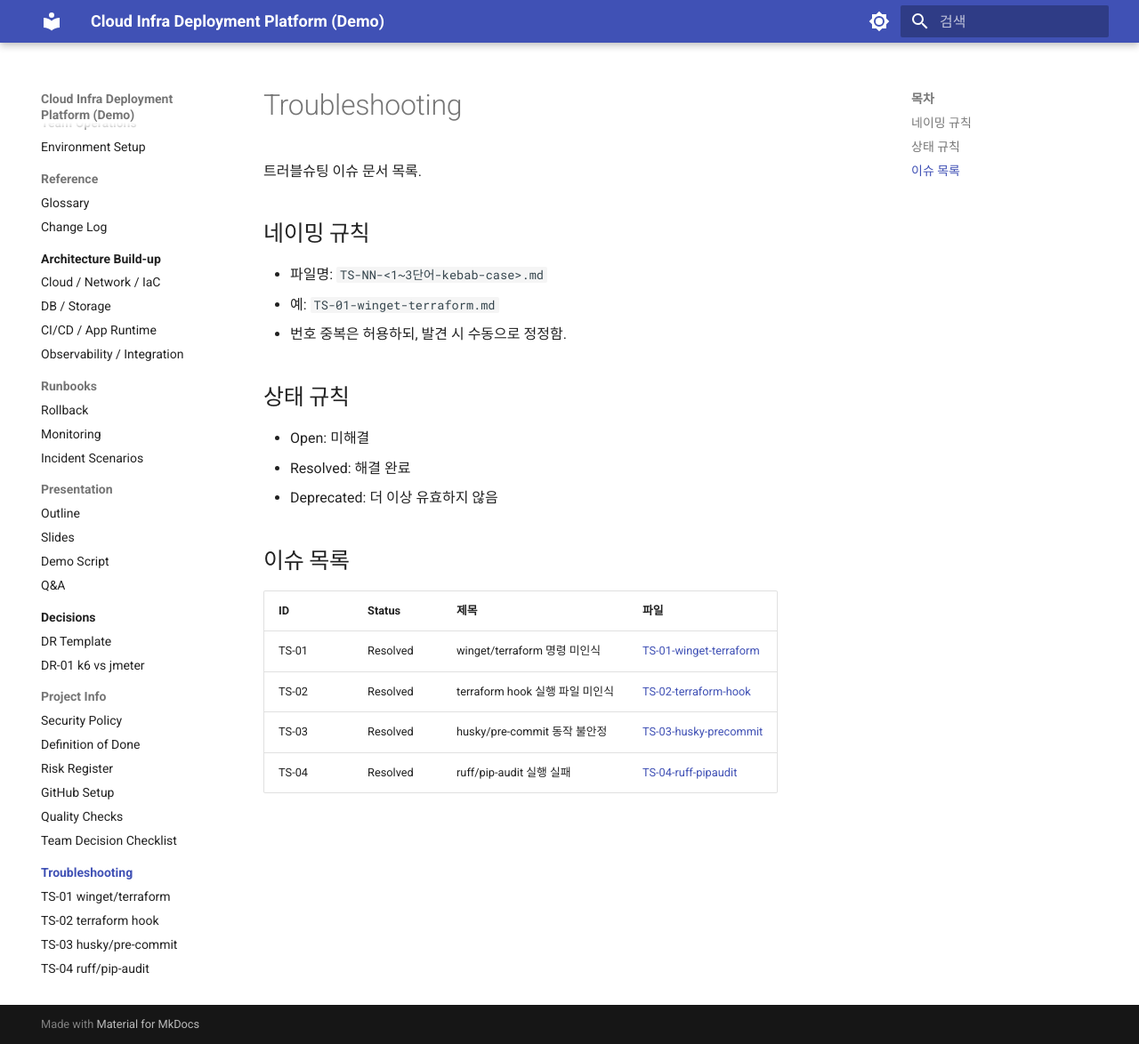
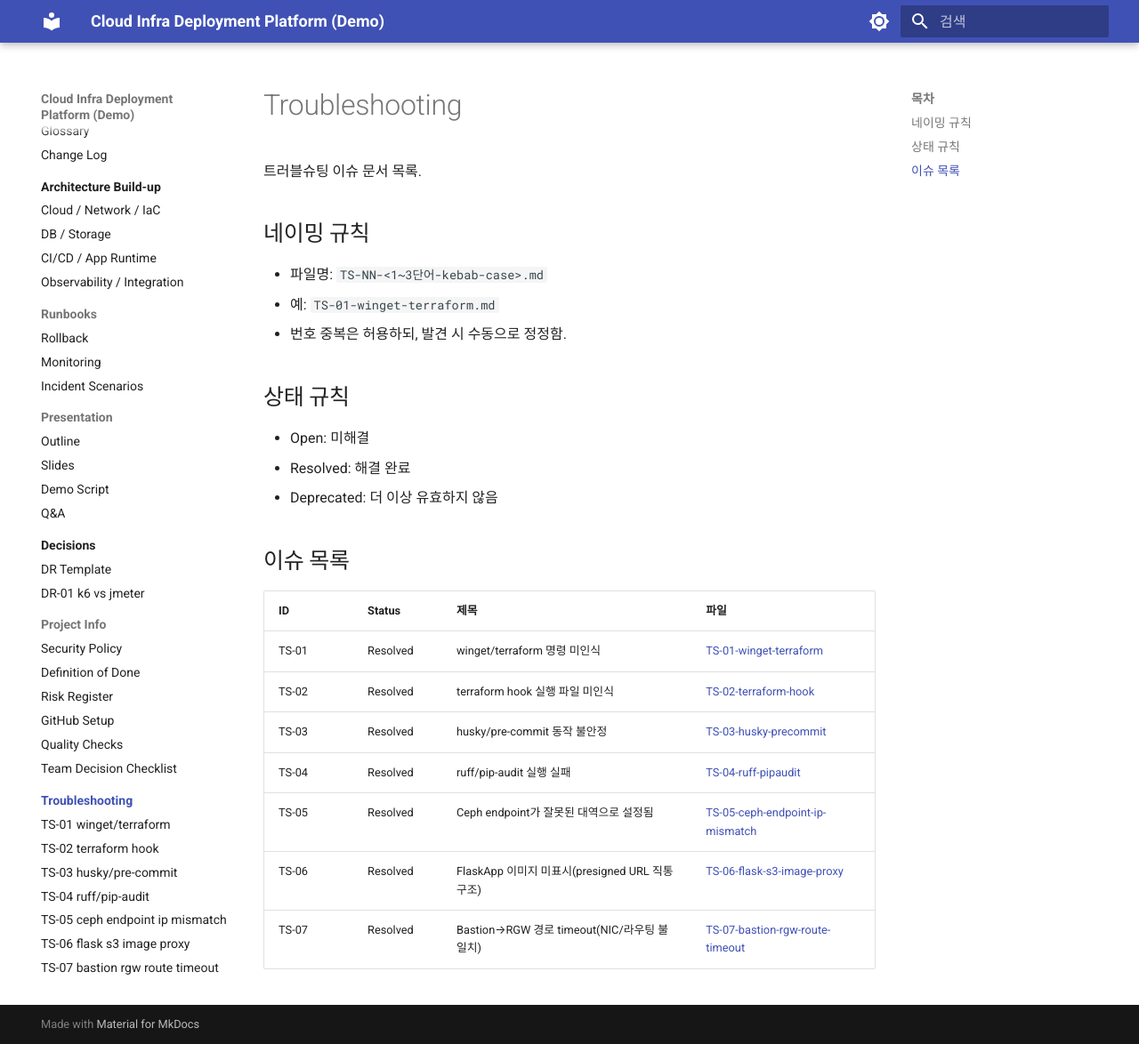
Before and after one commit to KosaCloudTeam2/infra-platform, an MkDocs documentation site: the page built from docs/troubleshooting/README.md, in a window 1280 px wide and 1174 px high. Shown: the whole window at 89% size. Built offline with MkDocs 1.6.1 and Material for MkDocs 9.7.7, drawn with Linux system fonts in a browser that asks for light colours.

Commit message:
docs: troubleshooting 추가 - Ceph endpoint, FlaskApp 이미지 미표시, Bastion -> RGW 경로 timeout

```diff
--- a/docs/troubleshooting/README.md
+++ b/docs/troubleshooting/README.md
@@ -16,9 +16,12 @@
 
 ## 이슈 목록
 
-| ID    | Status   | 제목                            | 파일                                                  |
-| :---- | :------- | :------------------------------ | :---------------------------------------------------- |
-| TS-01 | Resolved | winget/terraform 명령 미인식    | [TS-01-winget-terraform](./TS-01-winget-terraform.md) |
-| TS-02 | Resolved | terraform hook 실행 파일 미인식 | [TS-02-terraform-hook](./TS-02-terraform-hook.md)     |
-| TS-03 | Resolved | husky/pre-commit 동작 불안정    | [TS-03-husky-precommit](./TS-03-husky-precommit.md)   |
-| TS-04 | Resolved | ruff/pip-audit 실행 실패        | [TS-04-ruff-pipaudit](./TS-04-ruff-pipaudit.md)       |
+| ID    | Status   | 제목                                            | 파일                                                                    |
+| :---- | :------- | :---------------------------------------------- | :---------------------------------------------------------------------- |
+| TS-01 | Resolved | winget/terraform 명령 미인식                    | [TS-01-winget-terraform](./TS-01-winget-terraform.md)                   |
+| TS-02 | Resolved | terraform hook 실행 파일 미인식                 | [TS-02-terraform-hook](./TS-02-terraform-hook.md)                       |
+| TS-03 | Resolved | husky/pre-commit 동작 불안정                    | [TS-03-husky-precommit](./TS-03-husky-precommit.md)                     |
+| TS-04 | Resolved | ruff/pip-audit 실행 실패                        | [TS-04-ruff-pipaudit](./TS-04-ruff-pipaudit.md)                         |
+| TS-05 | Resolved | Ceph endpoint가 잘못된 대역으로 설정됨          | [TS-05-ceph-endpoint-ip-mismatch](./TS-05-ceph-endpoint-ip-mismatch.md) |
+| TS-06 | Resolved | FlaskApp 이미지 미표시(presigned URL 직통 구조) | [TS-06-flask-s3-image-proxy](./TS-06-flask-s3-image-proxy.md)           |
+| TS-07 | Resolved | Bastion→RGW 경로 timeout(NIC/라우팅 불일치)     | [TS-07-bastion-rgw-route-timeout](./TS-07-bastion-rgw-route-timeout.md) |
--- a/mkdocs.yml
+++ b/mkdocs.yml
@@ -90,3 +90,6 @@ nav:
       - TS-02 terraform hook: troubleshooting/TS-02-terraform-hook.md
       - TS-03 husky/pre-commit: troubleshooting/TS-03-husky-precommit.md
       - TS-04 ruff/pip-audit: troubleshooting/TS-04-ruff-pipaudit.md
+      - TS-05 ceph endpoint ip mismatch: troubleshooting/TS-05-ceph-endpoint-ip-mismatch.md
+      - TS-06 flask s3 image proxy: troubleshooting/TS-06-flask-s3-image-proxy.md
+      - TS-07 bastion rgw route timeout: troubleshooting/TS-07-bastion-rgw-route-timeout.md
```
Also changed, not shown: docs/change_log.md (+1 -0 lines), docs/troubleshooting/TS-05-ceph-endpoint-ip-mismatch.md (added, +31 -0 lines), docs/troubleshooting/TS-06-flask-s3-image-proxy.md (added, +25 -0 lines), docs/troubleshooting/TS-07-bastion-rgw-route-timeout.md (added, +29 -0 lines).
